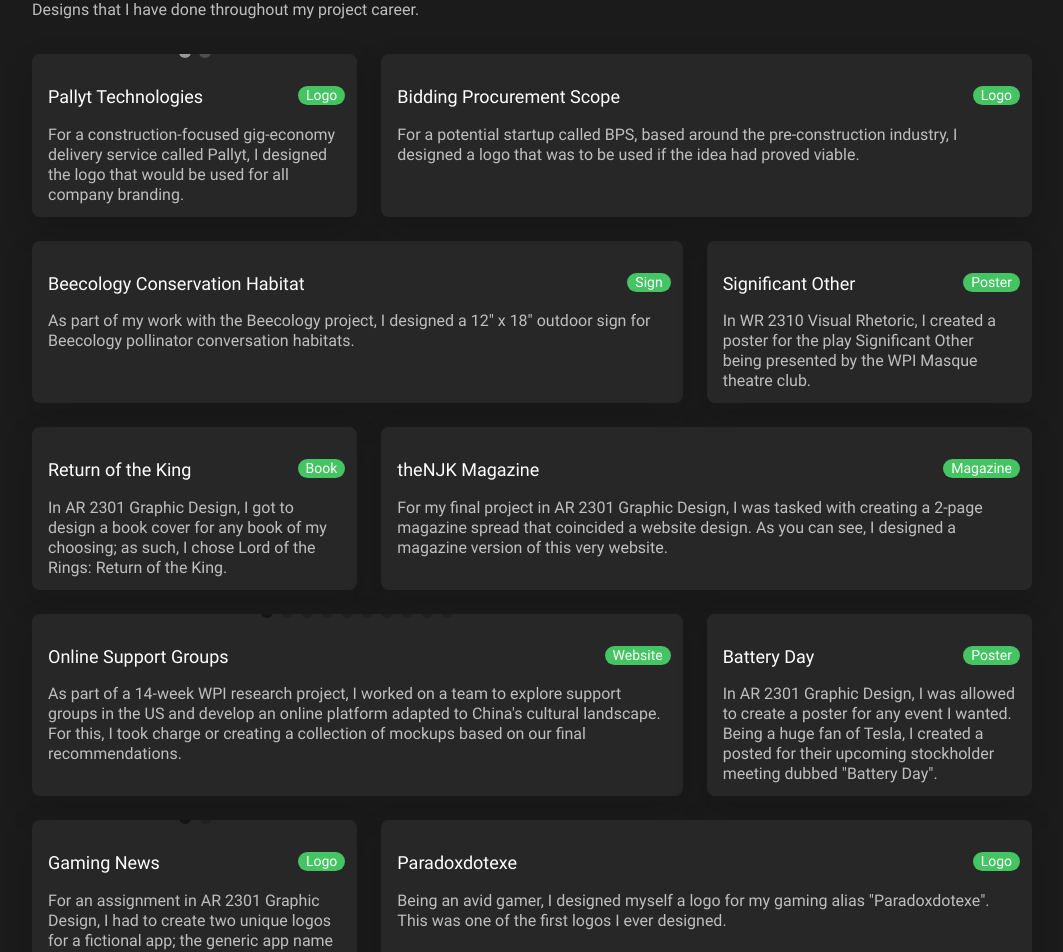
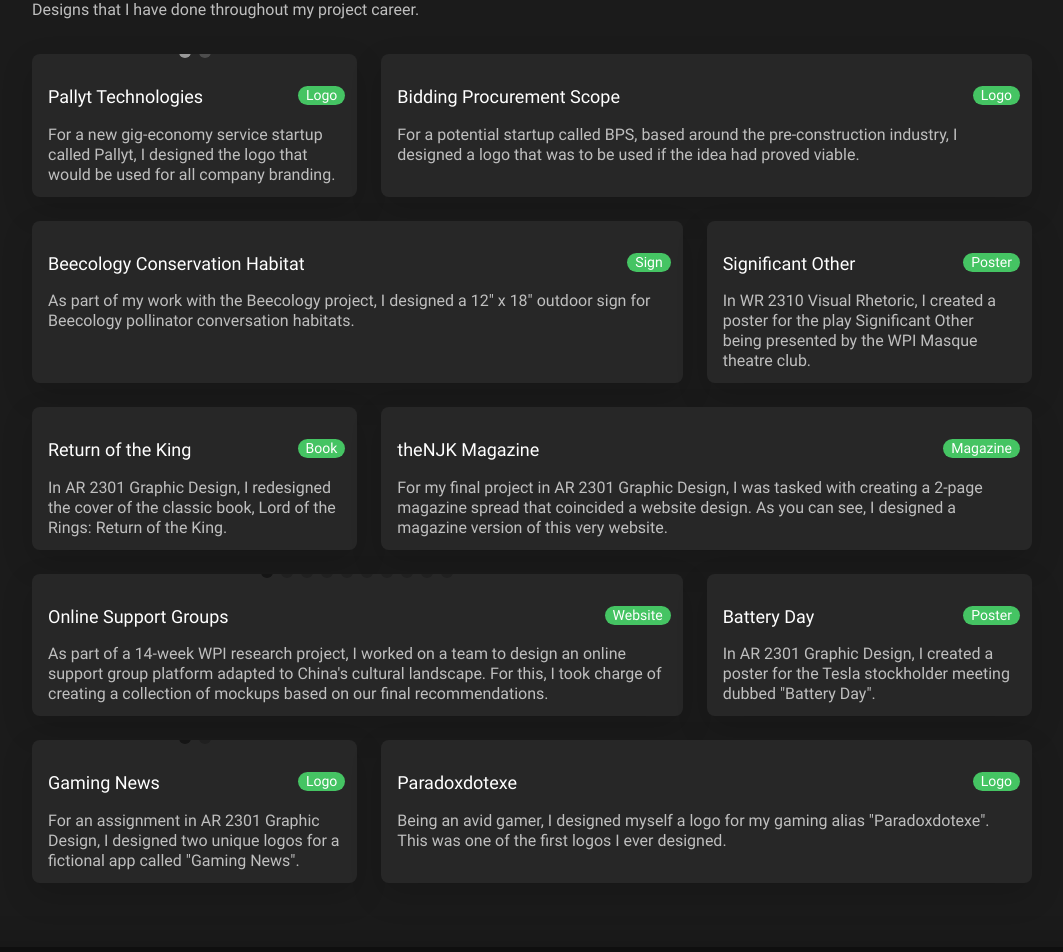
Before and after one commit to Paradoxdotexe/theNJK, a Vue app: page /design in a window 1280 px wide. Shown: the part 940-1892 px from the top of the page, without its empty margins (108-1171 px from the left). Built offline with nearby package versions, Linux system fonts and the light colour scheme.

Commit message:
Update design entry details

```diff
--- a/src/data/design.ts
+++ b/src/data/design.ts
@@ -34,7 +34,7 @@
     key: 'PT',
     contentCount: 2,
     description:
-      'For a construction-focused gig-economy delivery service called Pallyt, I designed the logo that would be used for all company branding.',
+      'For a new gig-economy service startup called Pallyt, I designed the logo that would be used for all company branding.',
     format: ContentFormat.LOGO,
     width: ContentWidth.SMALL,
     height: ContentHeight.SHORT,
@@ -75,7 +75,7 @@
     key: 'ROTK',
     contentCount: 1,
     description:
-      'In AR 2301 Graphic Design, I got to design a book cover for any book of my choosing; as such, I chose Lord of the Rings: Return of the King.',
+      'In AR 2301 Graphic Design, I redesigned the cover of the classic book, Lord of the Rings: Return of the King.',
     format: ContentFormat.COVER,
     width: ContentWidth.SMALL,
     height: ContentHeight.SHORT
@@ -95,7 +95,7 @@
     key: 'OSG',
     contentCount: 10,
     description:
-      "As part of a 14-week WPI research project, I worked on a team to explore support groups in the US and develop an online platform adapted to China's cultural landscape. For this, I took charge or creating a collection of mockups based on our final recommendations.",
+      "As part of a 14-week WPI research project, I worked on a team to design an online support group platform adapted to China's cultural landscape. For this, I took charge of creating a collection of mockups based on our final recommendations.",
     format: ContentFormat.WEBSITE,
     width: ContentWidth.LARGE,
     height: ContentHeight.TALL
@@ -105,7 +105,7 @@
     key: 'BD',
     contentCount: 1,
     description:
-      'In AR 2301 Graphic Design, I was allowed to create a poster for any event I wanted. Being a huge fan of Tesla, I created a posted for their upcoming stockholder meeting dubbed "Battery Day".',
+      'In AR 2301 Graphic Design, I created a poster for the Tesla stockholder meeting dubbed "Battery Day".',
     format: ContentFormat.POSTER,
     width: ContentWidth.SMALL,
     height: ContentHeight.TALL
@@ -115,7 +115,7 @@
     key: 'GN',
     contentCount: 2,
     description:
-      'For an assignment in AR 2301 Graphic Design, I had to create two unique logos for a fictional app; the generic app name I used was "Gaming News".',
+      'For an assignment in AR 2301 Graphic Design, I designed two unique logos for a fictional app called "Gaming News".',
     format: ContentFormat.LOGO,
     width: ContentWidth.SMALL,
     height: ContentHeight.SHORT
```
